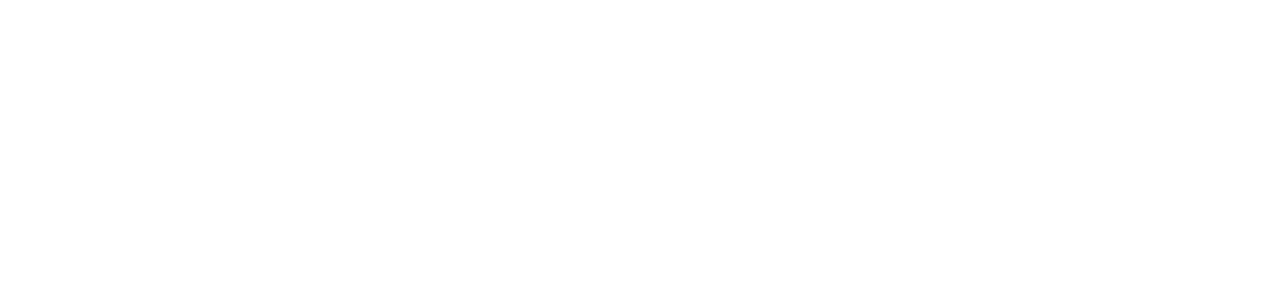
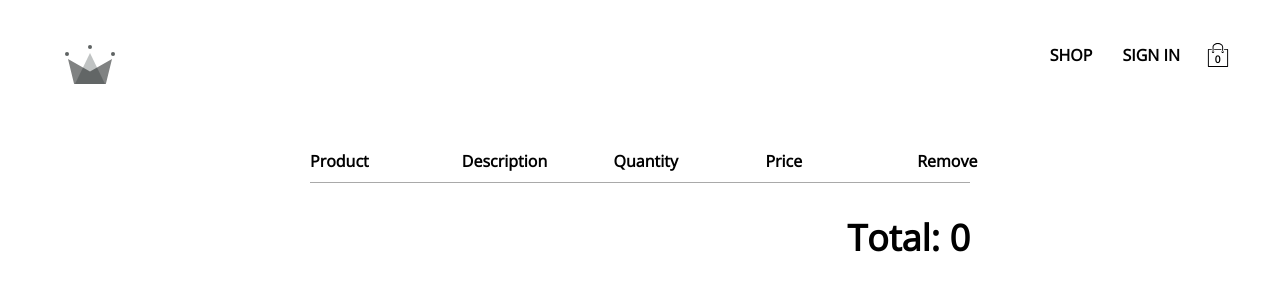
Before and after one commit to wang19903/e_commerce_react, a React (Create React App) app: page /checkout in a window 1280 px wide. Before the commit this address had no page. Shown: the top 300 px of the page. Built offline with nearby package versions, Linux system fonts and the light colour scheme; the HTML template or start-up script is replaced by a standard one.

Commit message:
cart done

```diff
--- a/src/App.js
+++ b/src/App.js
@@ -3,6 +3,7 @@
 import Navigation from "./routes/navigation/navigation.component";
 import Authentication from "./components/authentication/authentication.component";
 import Shop from "./routes/shop/shop.component";
+import Checkout from "./routes/checkout/checkout.component";
 
 const App = () => {
   return (
@@ -10,6 +11,7 @@
       <Route path="/" element={<Navigation />}>
         <Route index element={<Home />} />
         <Route path="/shop" element={<Shop />} />
+        <Route path="/checkout" element={<Checkout />} />
         <Route path="/auth" element={<Authentication />} />
       </Route>
     </Routes>
--- a/src/components/cart-dropdown/cart-dropdown.component.jsx
+++ b/src/components/cart-dropdown/cart-dropdown.component.jsx
@@ -3,9 +3,17 @@
 import CartItem from "../crat-item/cart-item.component";
 import { useContext, React } from "react";
 import { CartContext } from "../../contexts/cart.context";
+import { useNavigate } from "react-router-dom";
 
 const CartDropdown = () => {
+  const { setIsCartOpen } = useContext(CartContext);
+  const navigate = useNavigate();
   const { cartItems } = useContext(CartContext);
+  const goToCheckHandler = () => {
+    setIsCartOpen(false);
+    navigate("/checkout");
+  };
+
   return (
     <div className="cart-dropdown-container">
       <div className="cart-items">
@@ -13,7 +21,8 @@
           return <CartItem key={item.id} CartItem={item} />;
         })}
       </div>
-      <Button>GO TO CHECKOUT</Button>
+
+      <Button onClick={goToCheckHandler}>GO TO CHECKOUT</Button>
     </div>
   );
 };
--- /dev/null
+++ b/src/components/checkout-item/checkout-item.component.jsx
@@ -0,0 +1,34 @@
+import { useContext, React } from "react";
+import { CartContext } from "../../contexts/cart.context";
+import "./checkout-item.styles.scss";
+
+const CheckoutItem = ({ CartItem }) => {
+  const { addItemToCart, removeItemToCart, clearItemFromCart } =
+    useContext(CartContext);
+  const { name, imageUrl, price, quantity } = CartItem;
+  const clearItemHandler = () => clearItemFromCart(CartItem);
+  const addItemHandler = () => addItemToCart(CartItem);
+  const removeItemHandler = () => removeItemToCart(CartItem);
+
+  return (
+    <div className="checkout-item-container">
+      <div className="image-container">
+        <img src={imageUrl} alt={`${name}`} />
+      </div>
+      <span className="name">{name}</span>
+      <span className="quantity">
+        <div className="arrow" onClick={removeItemHandler}>
+          &#10094;
+        </div>
+        <span className="value">{quantity}</span>
+        <div className="arrow" onClick={addItemHandler}>
+          &#10095;
+        </div>
+      </span>
+      <span className="price">{price}</span>
+      <div onClick={clearItemHandler}>&#10005;</div>
+    </div>
+  );
+};
+
+export default CheckoutItem;
--- /dev/null
+++ b/src/components/checkout-item/checkout-item.styles.scss
@@ -0,0 +1,41 @@
+.checkout-item-container {
+  width: 100%;
+  display: flex;
+  min-height: 100px;
+  border-bottom: 1px solid darkgrey;
+  padding: 15px 0;
+  font-size: 20px;
+  align-items: center;
+
+  .image-container {
+    width: 23%;
+    padding-right: 15px;
+
+    img {
+      width: 100%;
+      height: 100%;
+    }
+  }
+  .name,
+  .quantity,
+  .price {
+    width: 23%;
+  }
+
+  .quantity {
+    display: flex;
+
+    .arrow {
+      cursor: pointer;
+    }
+
+    .value {
+      margin: 0 10px;
+    }
+  }
+
+  .remove-button {
+    padding-left: 12px;
+    cursor: pointer;
+  }
+}
--- a/src/contexts/cart.context.jsx
+++ b/src/contexts/cart.context.jsx
@@ -15,18 +15,41 @@
   return [...cartItems, { ...ProductToAdd, quantity: 1 }];
 };
 
+const removeCartItem = (cartItems, CartItemToRemove) => {
+  const existingCartItem = cartItems.find(
+    (cartItem) => cartItem.id === CartItemToRemove.id
+  );
+  if (existingCartItem.quantity === 1) {
+    return cartItems.filter((cartItem) => cartItem.id !== CartItemToRemove.id);
+  }
+  return cartItems.map(
+    (cartItem) =>
+      cartItem.id === CartItemToRemove.id
+        ? { ...cartItem, quantity: cartItem.quantity - 1 }
+        : cartItem //
+  );
+};
+
+const clearCartItem = (cartItems, CartItemToClear) => {
+  return cartItems.filter((cartItem) => cartItem.id !== CartItemToClear.id);
+};
+
 export const CartContext = createContext({
   isCartOpen: false,
   setIsCartOpen: () => {},
   cartItems: [],
   addItemToCart: () => {},
-  cartCount: 0
+  removeItemToCart: () => {},
+  clearCartItem: () => {},
+  cartCount: 0,
+  cartTotal: 0
 });
 
 export const CartProvider = ({ children }) => {
   const [isCartOpen, setIsCartOpen] = useState(false);
   const [cartItems, setCartItems] = useState([]);
   const [cartCount, setCartCount] = useState(0);
+  const [cartTotal, setCartTotal] = useState(0);
 
   useEffect(() => {
     const newCartCount = cartItems.reduce(
@@ -36,16 +59,35 @@
     setCartCount(newCartCount);
   }, [cartItems]);
 
+  useEffect(() => {
+    const newCartTotal = cartItems.reduce(
+      (total, cartItem) => total + cartItem.quantity * cartItem.price,
+      0
+    );
+    setCartTotal(newCartTotal);
+  }, [cartItems]);
+
   const addItemToCart = (ProductToAdd) => {
     setCartItems(addCartItem(cartItems, ProductToAdd));
+  };
+
+  const removeItemToCart = (CartItemToRemove) => {
+    setCartItems(removeCartItem(cartItems, CartItemToRemove));
+  };
+
+  const clearItemFromCart = (CartItemToRemove) => {
+    setCartItems(clearCartItem(cartItems, CartItemToRemove));
   };
 
   const value = {
     isCartOpen,
     setIsCartOpen,
     addItemToCart,
+    removeItemToCart,
+    clearItemFromCart,
     cartItems,
-    cartCount
+    cartCount,
+    cartTotal
   };
   return <CartContext.Provider value={value}>{children}</CartContext.Provider>;
 };
--- /dev/null
+++ b/src/routes/checkout/checkout.component.jsx
@@ -0,0 +1,36 @@
+import { useContext, React } from "react";
+import { CartContext } from "../../contexts/cart.context";
+import CheckoutItem from "../../components/checkout-item/checkout-item.component";
+import "./checkout.styles.scss";
+
+const Checkout = () => {
+  const { cartItems, cartTotal } = useContext(CartContext);
+
+  return (
+    <div className="checkout-container">
+      <div className="checkout-header">
+        <div className="header-block">
+          <span>Product</span>
+        </div>
+        <div className="header-block">
+          <span>Description</span>
+        </div>
+        <div className="header-block">
+          <span>quantity</span>
+        </div>
+        <div className="header-block">
+          <span>price</span>
+        </div>
+        <div className="header-block">
+          <span>remove</span>
+        </div>
+      </div>
+      {cartItems.map((cartItem) => {
+        return <CheckoutItem key={cartItem.id} CartItem={cartItem} />;
+      })}
+      <span className="total">Total: {cartTotal}</span>
+    </div>
+  );
+};
+
+export default Checkout;
--- /dev/null
+++ b/src/routes/checkout/checkout.styles.scss
@@ -0,0 +1,31 @@
+.checkout-container {
+  width: 55%;
+  min-height: 90vh;
+  display: flex;
+  flex-direction: column;
+  align-items: center;
+  margin: 50px auto 0;
+
+  .checkout-header {
+    width: 100%;
+    padding: 10px 0;
+    display: flex;
+    justify-content: space-between;
+    border-bottom: 1px solid darkgrey;
+
+    .header-block {
+      text-transform: capitalize;
+      width: 23%;
+
+      &:last-child {
+        width: 8%;
+      }
+    }
+  }
+
+  .total {
+    margin-top: 30px;
+    margin-left: auto;
+    font-size: 36px;
+  }
+}
```
